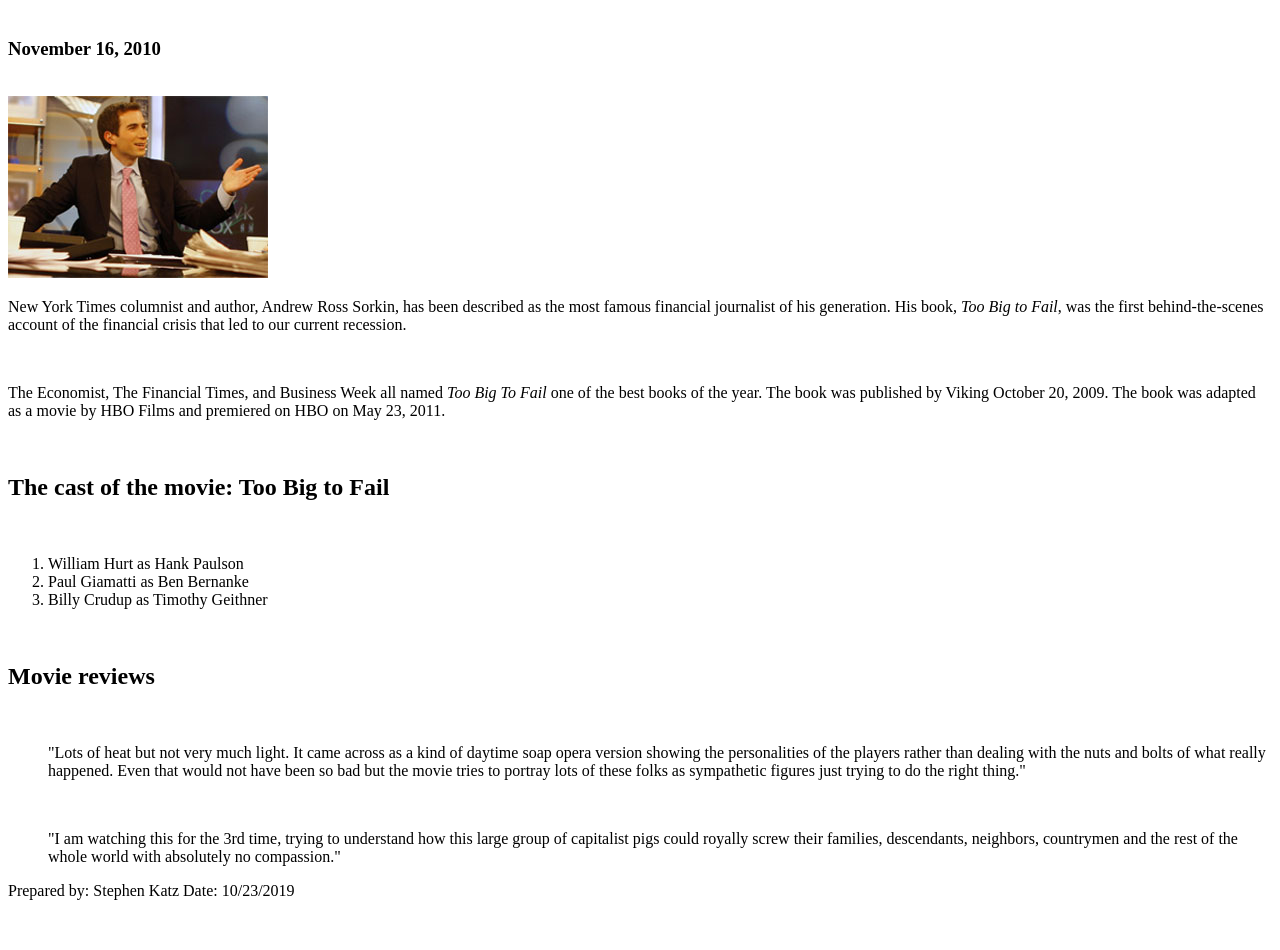
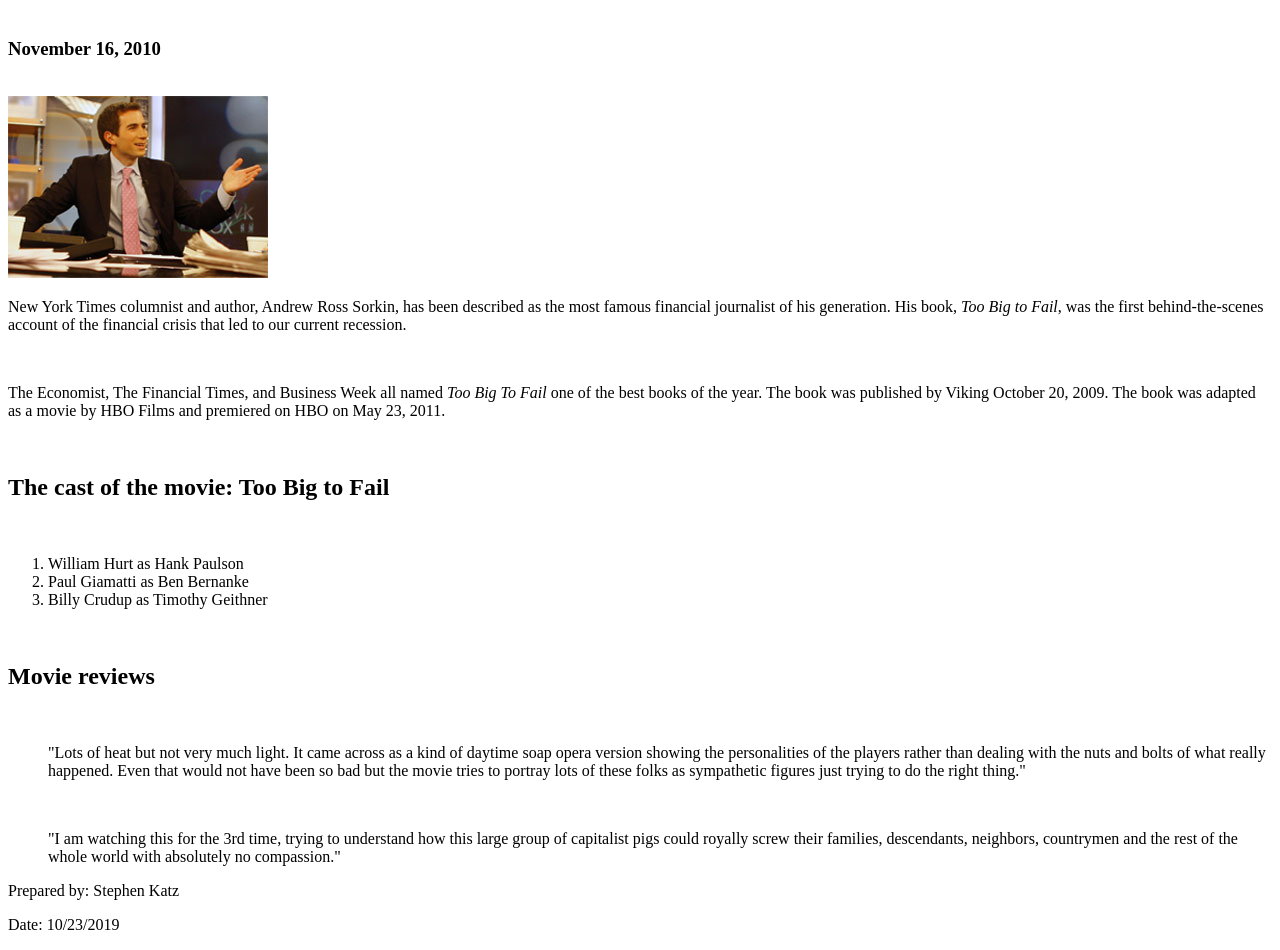
Before and after one commit to sjk28/A09, a plain HTML site: page index.html in a window 1280 px wide. Shown: the part 79-1029 px from the top of the page. Before the commit the page ends 987 px from the top, so only its background shows below. Drawn offline with Linux system fonts and the light colour scheme.

Commit message:
footer hot fix

```diff
--- a/index.html
+++ b/index.html
@@ -51,8 +51,8 @@
 		screw their families, descendants, neighbors, countrymen and the rest of the whole world with absolutely no
 		compassion."</p>
 
-	Prepared by: Stephen Katz
-	Date: 10/23/2019
+	<p>Prepared by: Stephen Katz</p>
+	<p>Date: 10/23/2019</p>
 
 </body>
 
```
